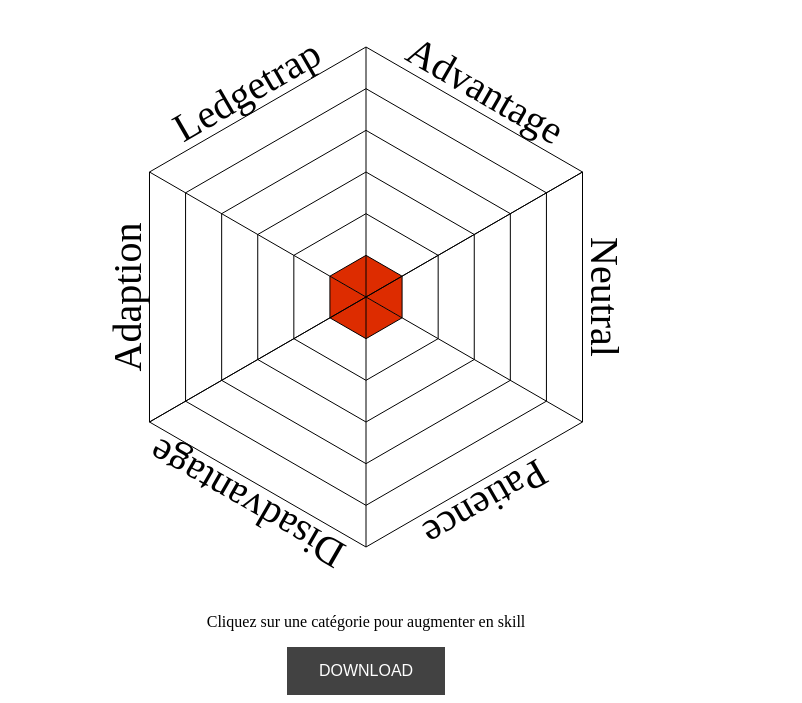
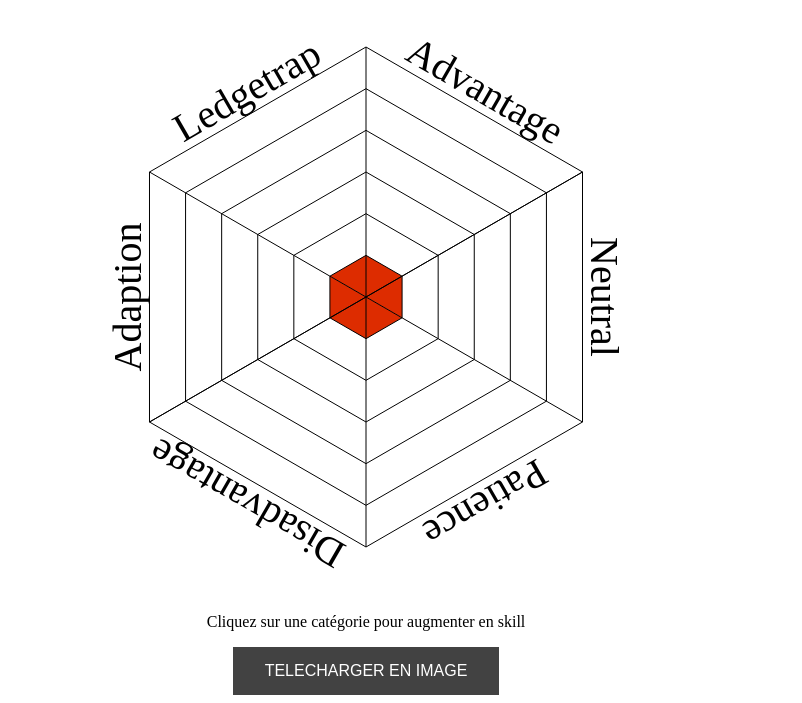
Before and after one commit to Lunki51/smashsg, a website: page public/index.html in a window 1280 px wide. Shown: the part 211-914 px from the top of the page, 274-1076 px from the left. Drawn offline with Linux system fonts and the light colour scheme.

Commit message:
Update index.html

```diff
--- a/public/index.html
+++ b/public/index.html
@@ -206,7 +206,7 @@
     <p> Cliquez sur une catégorie pour augmenter en skill </p>
 </div>
 <div class="buttons">
-    <button onclick="download()" id="download">DOWNLOAD</button>
+    <button onclick="download()" id="download">TELECHARGER EN IMAGE</button>
 </div>
 
 <div id="sponso">
```
